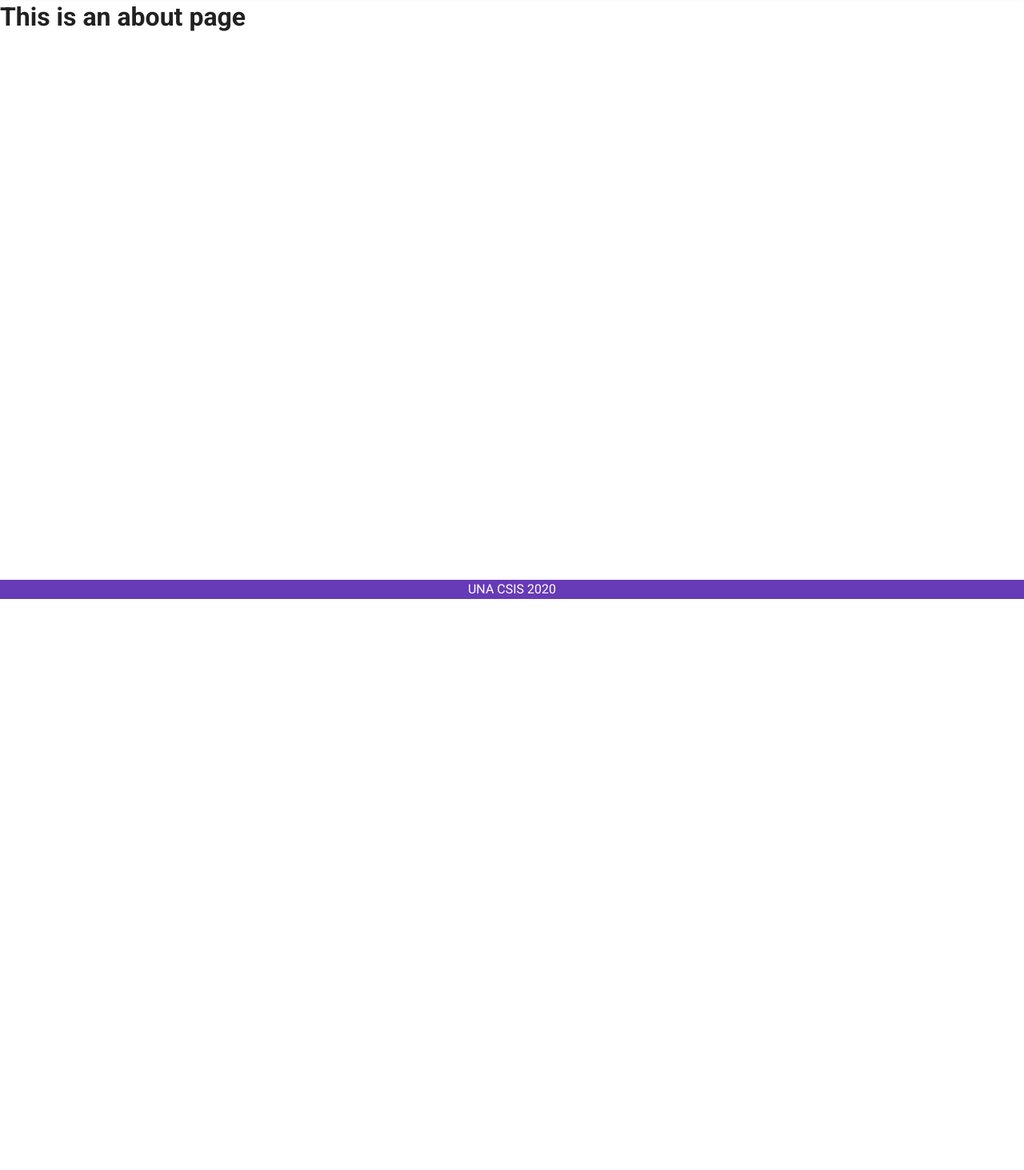
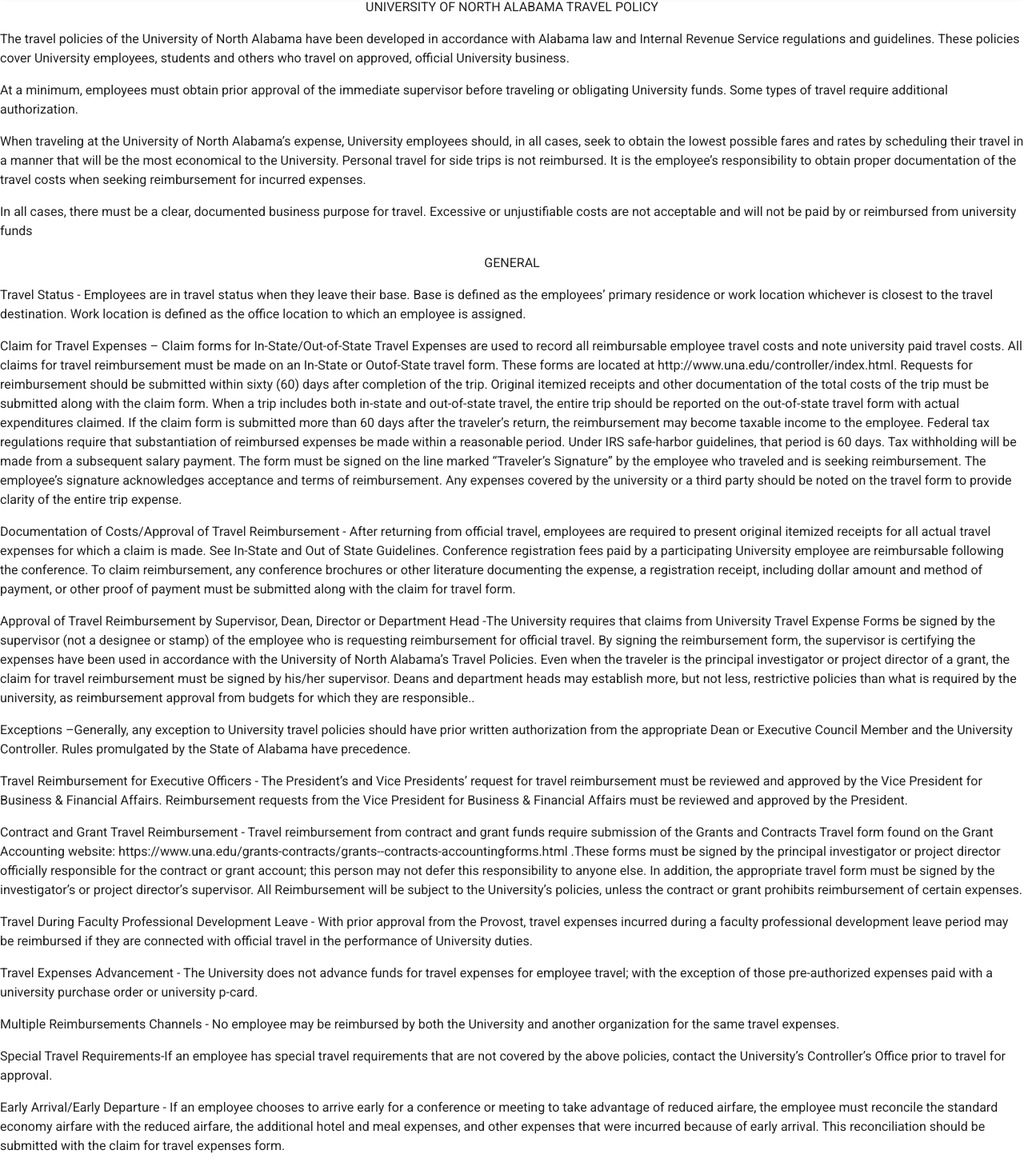
Before and after one commit to UNA-CSIS/travel-expense, a Vue app: page /about in a window 1280 px wide. Shown: the part 51-1514 px from the top of the page at 80% size. Before the commit the page ends 800 px from the top, so only its background shows below. Built offline with nearby package versions, Linux system fonts and the light colour scheme.

Commit message:
Update About.vue
UNA's Travel Policy

```diff
--- a/src/views/About.vue
+++ b/src/views/About.vue
@@ -1,5 +1,156 @@
 <template>
-  <div class="about">
-    <h1>This is an about page</h1>
+  <div>
+    <p class="text-center">UNIVERSITY OF NORTH ALABAMA TRAVEL POLICY</p>
+
+    <p class="text-sm-left">
+      The travel policies of the University of North Alabama have been developed
+      in accordance with Alabama law and Internal Revenue Service regulations
+      and guidelines. These policies cover University employees, students and
+      others who travel on approved, official University business.
+    </p>
+
+    <p class="text-sm-left">
+      At a minimum, employees must obtain prior approval of the immediate
+      supervisor before traveling or obligating University funds. Some types of
+      travel require additional authorization.
+    </p>
+
+    <p class="text-sm-left">
+      When traveling at the University of North Alabama’s expense, University
+      employees should, in all cases, seek to obtain the lowest possible fares
+      and rates by scheduling their travel in a manner that will be the most
+      economical to the University. Personal travel for side trips is not
+      reimbursed. It is the employee’s responsibility to obtain proper
+      documentation of the travel costs when seeking reimbursement for incurred
+      expenses.
+    </p>
+
+    <p class="text-sm-left">
+      In all cases, there must be a clear, documented business purpose for
+      travel. Excessive or unjustifiable costs are not acceptable and will not
+      be paid by or reimbursed from university funds
+    </p>
+    <p class="text-center">GENERAL</p>
+
+    <p class="text-sm-left">
+      Travel Status - Employees are in travel status when they leave their base.
+      Base is defined as the employees’ primary residence or work location
+      whichever is closest to the travel destination. Work location is defined
+      as the office location to which an employee is assigned.
+    </p>
+
+    <p class="text-sm-left">
+      Claim for Travel Expenses – Claim forms for In-State/Out-of-State Travel
+      Expenses are used to record all reimbursable employee travel costs and
+      note university paid travel costs. All claims for travel reimbursement
+      must be made on an In-State or Outof-State travel form. These forms are
+      located at http://www.una.edu/controller/index.html. Requests for
+      reimbursement should be submitted within sixty (60) days after completion
+      of the trip. Original itemized receipts and other documentation of the
+      total costs of the trip must be submitted along with the claim form. When
+      a trip includes both in-state and out-of-state travel, the entire trip
+      should be reported on the out-of-state travel form with actual
+      expenditures claimed. If the claim form is submitted more than 60 days
+      after the traveler’s return, the reimbursement may become taxable income
+      to the employee. Federal tax regulations require that substantiation of
+      reimbursed expenses be made within a reasonable period. Under IRS
+      safe-harbor guidelines, that period is 60 days. Tax withholding will be
+      made from a subsequent salary payment. The form must be signed on the line
+      marked “Traveler’s Signature” by the employee who traveled and is seeking
+      reimbursement. The employee’s signature acknowledges acceptance and terms
+      of reimbursement. Any expenses covered by the university or a third party
+      should be noted on the travel form to provide clarity of the entire trip
+      expense.
+    </p>
+    <p class="text-sm-left">
+      Documentation of Costs/Approval of Travel Reimbursement - After returning
+      from official travel, employees are required to present original itemized
+      receipts for all actual travel expenses for which a claim is made. See
+      In-State and Out of State Guidelines. Conference registration fees paid by
+      a participating University employee are reimbursable following the
+      conference. To claim reimbursement, any conference brochures or other
+      literature documenting the expense, a registration receipt, including
+      dollar amount and method of payment, or other proof of payment must be
+      submitted along with the claim for travel form.
+    </p>
+    <p class="text-sm-left">
+      Approval of Travel Reimbursement by Supervisor, Dean, Director or
+      Department Head -The University requires that claims from University
+      Travel Expense Forms be signed by the supervisor (not a designee or stamp)
+      of the employee who is requesting reimbursement for official travel. By
+      signing the reimbursement form, the supervisor is certifying the expenses
+      have been used in accordance with the University of North Alabama’s Travel
+      Policies. Even when the traveler is the principal investigator or project
+      director of a grant, the claim for travel reimbursement must be signed by
+      his/her supervisor. Deans and department heads may establish more, but not
+      less, restrictive policies than what is required by the university, as
+      reimbursement approval from budgets for which they are responsible..
+    </p>
+    <p class="text-sm-left">
+      Exceptions –Generally, any exception to University travel policies should
+      have prior written authorization from the appropriate Dean or Executive
+      Council Member and the University Controller. Rules promulgated by the
+      State of Alabama have precedence.
+    </p>
+    <p class="text-sm-left">
+      Travel Reimbursement for Executive Officers - The President’s and Vice
+      Presidents’ request for travel reimbursement must be reviewed and approved
+      by the Vice President for Business & Financial Affairs. Reimbursement
+      requests from the Vice President for Business & Financial Affairs must be
+      reviewed and approved by the President.
+    </p>
+    <p class="text-sm-left">
+      Contract and Grant Travel Reimbursement - Travel reimbursement from
+      contract and grant funds require submission of the Grants and Contracts
+      Travel form found on the Grant Accounting website:
+      https://www.una.edu/grants-contracts/grants--contracts-accountingforms.html
+      .These forms must be signed by the principal investigator or project
+      director officially responsible for the contract or grant account; this
+      person may not defer this responsibility to anyone else. In addition, the
+      appropriate travel form must be signed by the investigator’s or project
+      director’s supervisor. All Reimbursement will be subject to the
+      University’s policies, unless the contract or grant prohibits
+      reimbursement of certain expenses.
+    </p>
+    <p class="text-sm-left">
+      Travel During Faculty Professional Development Leave - With prior approval
+      from the Provost, travel expenses incurred during a faculty professional
+      development leave period may be reimbursed if they are connected with
+      official travel in the performance of University duties.
+    </p>
+    <p class="text-sm-left">
+      Travel Expenses Advancement - The University does not advance funds for
+      travel expenses for employee travel; with the exception of those
+      pre-authorized expenses paid with a university purchase order or
+      university p-card.
+    </p>
+    <p class="text-sm-left">
+      Multiple Reimbursements Channels - No employee may be reimbursed by both
+      the University and another organization for the same travel expenses.
+    </p>
+    <p class="text-sm-left">
+      Special Travel Requirements-If an employee has special travel requirements
+      that are not covered by the above policies, contact the University’s
+      Controller’s Office prior to travel for approval.
+    </p>
+    <p class="text-sm-left">
+      Early Arrival/Early Departure - If an employee chooses to arrive early for
+      a conference or meeting to take advantage of reduced airfare, the employee
+      must reconcile the standard economy airfare with the reduced airfare, the
+      additional hotel and meal expenses, and other expenses that were incurred
+      because of early arrival. This reconciliation should be submitted with the
+      claim for travel expenses form.
+    </p>
+    <p class="text-sm-left">
+      Interrupted Travel - The employee assumes all additional costs associated
+      with deviating from the official travel itinerary if the employee
+      interrupts the official travel for reasons of personal convenience.
+    </p>
+    <p class="text-sm-left">
+      Cancellation of Trip – The traveler is responsible for obtaining credit
+      for all expenses. Please contact the Controller’s Office at ext. 4232 or
+      via e-mail when an official trip has to be cancelled to prevent potential
+      reimbursement problems.
+    </p>
   </div>
 </template>
```
